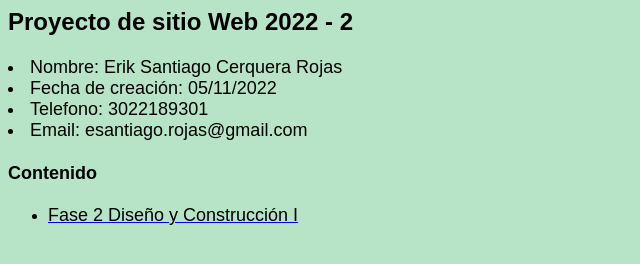
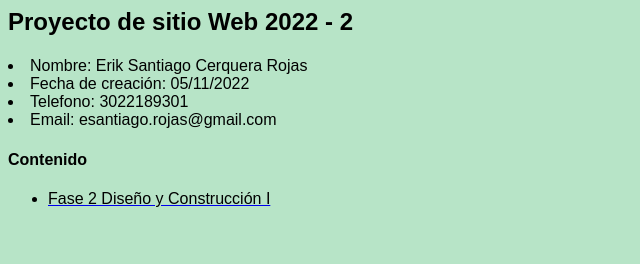
Before and after one commit to justShago/DSW-SantiagoCerquera, a plain HTML site: page index.html in a window 1280 px wide. Shown: the whole page, without its empty margins (0-640 px from the left). Drawn offline with Linux system fonts and the light colour scheme.

Commit message:
index v2
Se cambio tamaño de fuente

```diff
--- a/index.html
+++ b/index.html
@@ -4,20 +4,20 @@
                 <p><font color="#000000" size="5" face="Arial">
                         <h1>Proyecto de sitio Web 2022 - 2</h1></font></p>
 
-                <p><li><a><font color="#000000" size="4" face="Arial">
+                <p><li><a><font color="#000000" size="3" face="Arial">
                         Nombre: Erik Santiago Cerquera Rojas</font></a></li>
-                <li><font color="#000000" size="4" face="Arial">
+                <li><font color="#000000" size="3" face="Arial">
                         Fecha de creación: 05/11/2022</font></li>
-                <li><font color="#000000" size="4" face="Arial">
+                <li><font color="#000000" size="3" face="Arial">
                         Telefono: 3022189301</font></li>
-                <li><font color="#000000" size="4" face="Arial">
+                <li><font color="#000000" size="3" face="Arial">
                         Email: esantiago.rojas@gmail.com</font></li></p>
-                <p><font color="#000000" size="4" face="Arial">
+                <p><font color="#000000" size="3" face="Arial">
                 <h1>Contenido</h1></font></p>
         <nav>
 
                 <ul>
-                        <li><a href="https://justshago.github.io/DSW-SantiagoCerquera//fase2/design.html"><font color="#000000" size="4" face="Arial">Fase 2 Diseño y Construcción I</font></a></li>
+                        <li><a href="https://justshago.github.io/DSW-SantiagoCerquera//fase2/design.html"><font color="#000000" size="3" face="Arial">Fase 2 Diseño y Construcción I</font></a></li>
 
                 </ul>
         </nav>
```
